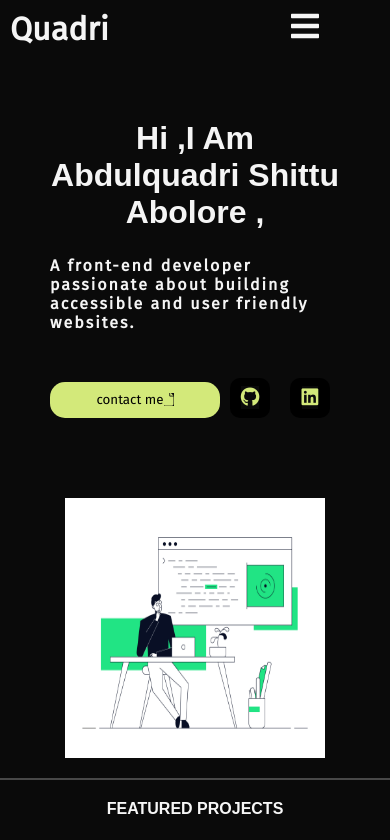
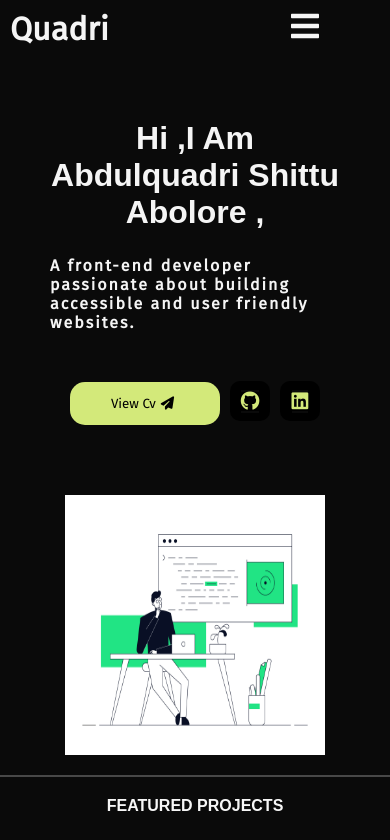
Before and after one commit to GAMSH655/Dev_q, a React (Vite) app: page / in a window 390 px wide. Shown: the top 840 px of the page. Built offline with nearby package versions, Linux system fonts and the light colour scheme.

Commit message:
refactoring

```diff
--- a/src/Components/Hero.css
+++ b/src/Components/Hero.css
@@ -24,7 +24,7 @@
     letter-spacing: 2px
 }
 .contactme{
-    /* width: 250rem; */
+    text-transform: capitalize;
     background-color:#D3E97A;
     color: black;
     margin-top: 50px;
@@ -34,9 +34,14 @@
     padding: 10px;
     border-radius: 15px;
 }
+.plane{
+    padding: 5px;
+    background-color:#D3E97A;
+    color: black;
+}
+
 .contactBtn{
     background-color:black;
-    color: #D3E97A;
     margin-left: 10px;
     border: none;
     outline: none;
@@ -46,6 +51,9 @@
     font-size: 1.2rem;
     border-radius: 50%;
     transition: .5s all ease-in;
+}
+.icon{
+   background-color: black;
 }
 .contactBtn:hover{
     background-color: #D3E97A;
@@ -78,13 +86,12 @@
     }
 
 .contactme{
-    /* width: 250rem; */
     background-color:#D3E97A;
     color: black;
     margin-top: 50px;
     border: none;
     outline: none;
-    /* width: 100%; */
+    width: 150px;
     padding: 10px;
     border-radius: 15px;
 }
@@ -95,11 +102,9 @@
     border: none;
     outline: none;
     height: 40px;
-    /* width: 100%; */
-    pad: 10px;
     font-size: 1.2rem;
     border-radius: 10px;
-    margin: 10px;
+    margin-top: 45px;
 }
 .heroP{
     font-weight: bolder;
@@ -107,4 +112,9 @@
     text-transform: capitalize;
     font-family: sans-serif;
 }
+.btnCont{
+    display: flex;
+    justify-content: center;
+    align-items: center;
+  }
 }
--- a/src/Components/Hero.jsx
+++ b/src/Components/Hero.jsx
@@ -10,8 +10,9 @@ const Hero = () => {
              <h3 className="heroP">Hi ,i am</h3>
              <h3 className="heroP">abdulquadri shittu abolore ,</h3>
              <p className="heroinfo">A front-end developer passionate about building accessible and user friendly websites.</p>
-             <button className="contactme">contact me
-             <i className="fa-solid fa-file icon"></i>
+            <div className="btnCont">
+            <button className="contactme">view cv
+             <i class="fa-solid fa-paper-plane plane"></i>
               </button>
              <button className='contactBtn'>
              <a href="https://github.com/GAMSH655"> <i className="fa-brands fa-github icon"></i> </a></button>
@@ -19,6 +20,7 @@ const Hero = () => {
              <button className='contactBtn'>
              <a href="https://www.linkedin.com/in/abdulquadri-shittu-59480b262/" className='contctLink'><i className="fa-brands fa-linkedin icon"></i> </a>
              </button>
+            </div>
          </div>
          <img src={Prog} alt=""  draggable="false" className="heroImg"/>
     </div>
--- a/src/Components/Project.jsx
+++ b/src/Components/Project.jsx
@@ -1,7 +1,7 @@
 import React from 'react'
 import "./Project.css"
-import Ecom from "../assets/ecom.jpg"
-import Head from "../assets/head.jpg"
+import Ecom from "../assets/ecom.png"
+import Crypto from "../assets/Crypto.png"
 import Star from "../Components/Star"
 const Project = () => {
 
@@ -31,7 +31,7 @@ const Project = () => {
              </div>
          </div>
          <div className="projBox1">
-             <img src={Head} alt=""  className='projImg' draggable="false"/>
+             <img src={Crypto} alt=""  className='projImg' draggable="false"/>
              <div className="projTextBox">
                 <h3 className="projHeader">
                     crypto canvas
```
Also changed, not shown: src/assets/Crypto.png (added), src/assets/ecom.png (added).
